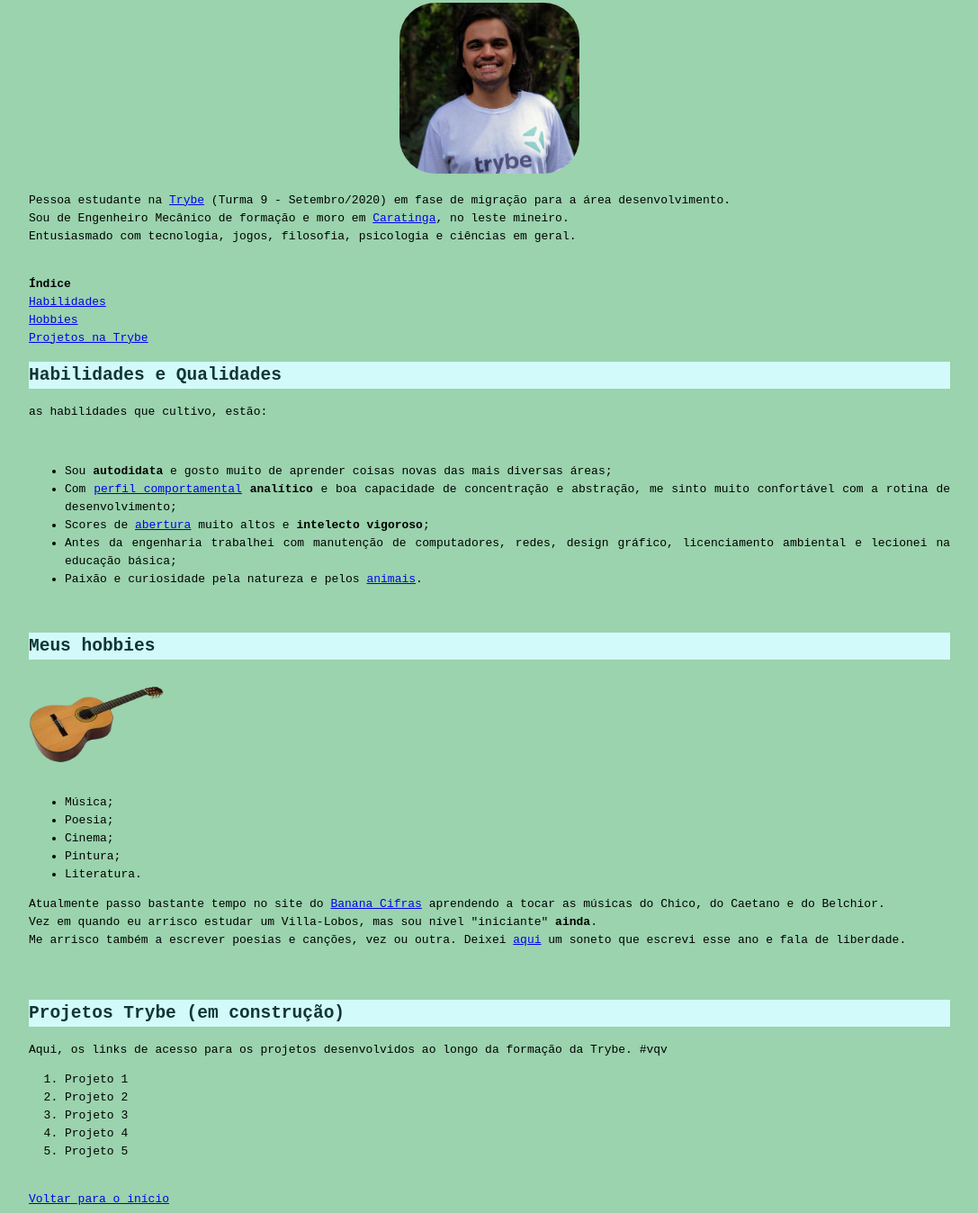
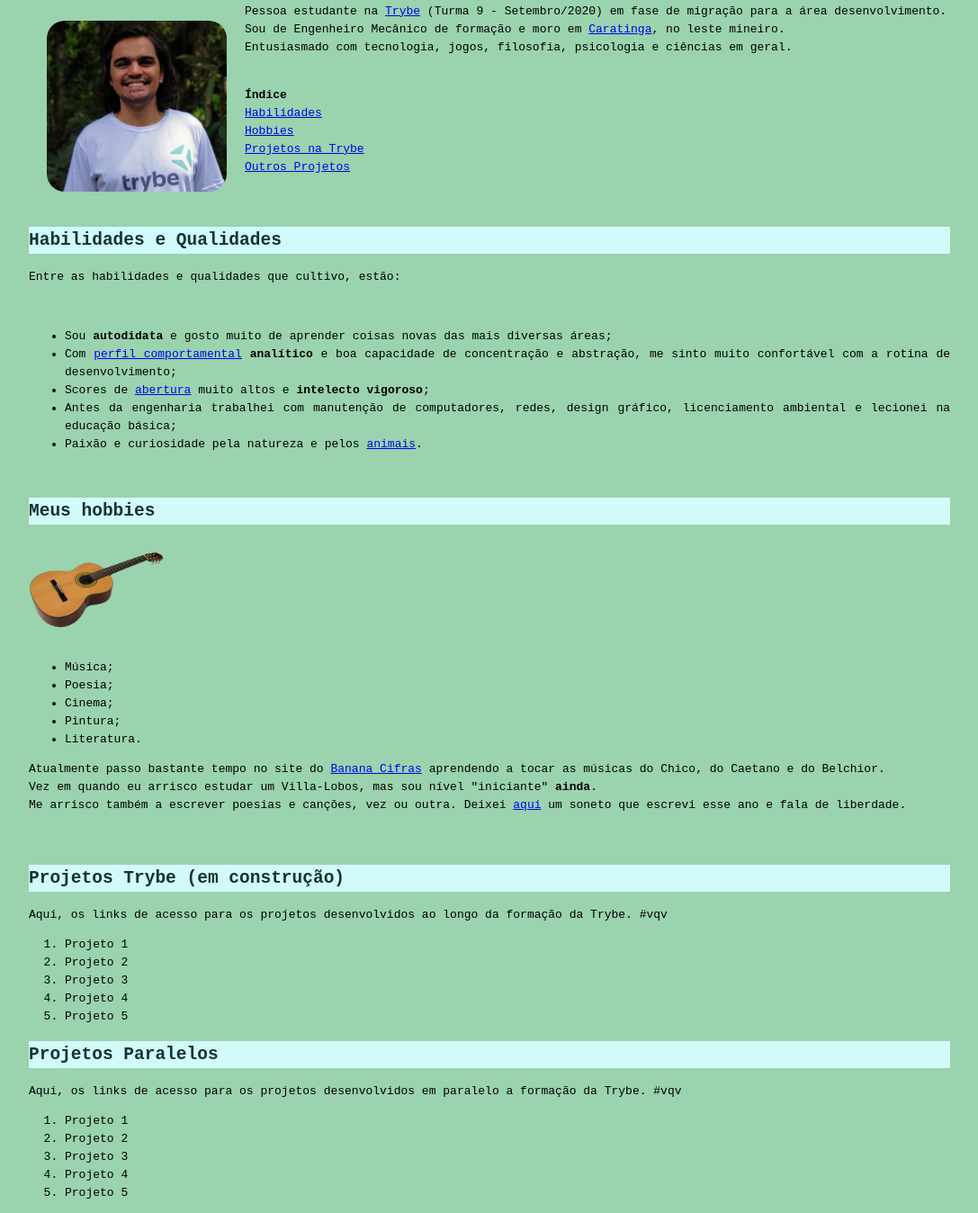
Before and after one commit to johnpligeiro/johnpligeiro.github.io, a plain HTML site: page index.html in a window 1280 px wide. Shown: the part 72-1420 px from the top of the page at 90% size, without its empty margins (96-1183 px from the left). Drawn offline with Linux system fonts and the light colour scheme.

Commit message:
Adicionada nova seção para outros projetos.

```diff
--- a/index.html
+++ b/index.html
@@ -31,10 +31,12 @@ Um índice com links internos para as diferentes seções do seu portfólio.
     <a href="#habilidades">Habilidades</a><br>
     <a href="#hobby">Hobbies</a><br>
     <a href="#projetos">Projetos na Trybe</a><br>
+    <a href="#outros">Outros Projetos</a>
+    <br><br><br>
     </p>
 
     <h2 id="habilidades">Habilidades e Qualidades</h2>
-        <p> as habilidades que cultivo, estão:</p><br>
+        <p> Entre as habilidades e qualidades que cultivo, estão:</p><br>
 
 
     <ul>
@@ -67,5 +69,14 @@ Um índice com links internos para as diferentes seções do seu portfólio.
             <li>Projeto 4</li>
             <li>Projeto 5</li>
         </ol>
+        <h2 id="outros">Projetos Paralelos</h2>
+        <p>Aqui, os links de acesso para os projetos desenvolvidos em paralelo a formação da Trybe. #vqv</p>
+        <ol>
+            <li>Projeto 1</li>
+            <li>Projeto 2</li>
+            <li>Projeto 3</li>
+            <li>Projeto 4</li>
+            <li>Projeto 5</li>
+        </ol>
         <br><a href="#inicio">Voltar para o início</a>
 </html>
--- a/style.css
+++ b/style.css
@@ -20,4 +20,6 @@ h2 {
 }
 #ligeiro {
     border-radius: 40px;
+    float: left;
+    padding: 20px;
 }
```
